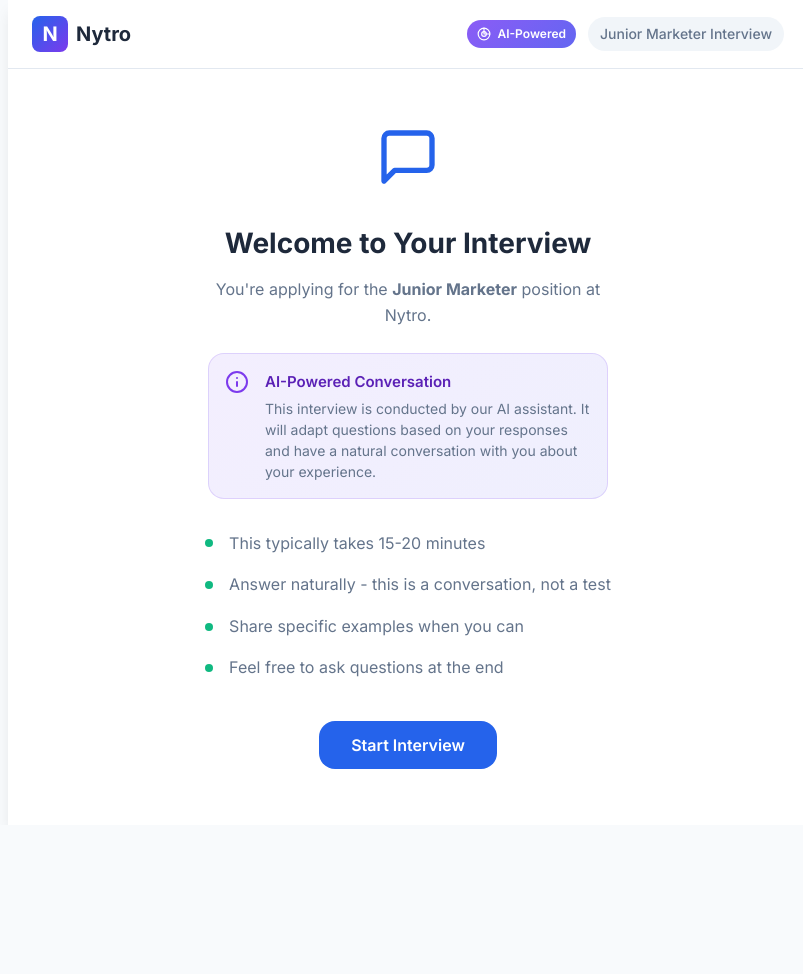
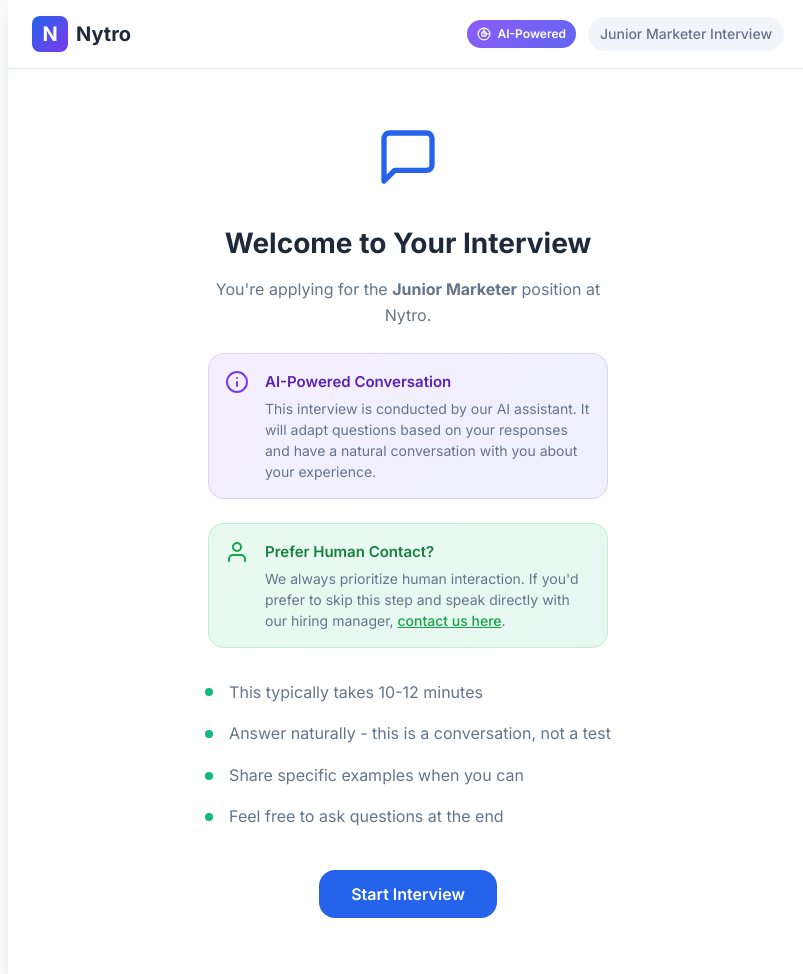
Before and after one commit to berteloot/Nytro-ITW, a Flask app: page / in a window 1280 px wide. Shown: the whole page, without its empty margins (232-1035 px from the left). Before the commit the page ends 769 px from the top, so only its background shows below. Run offline with Flask 3, Linux system fonts and the light colour scheme.

Commit message:
Add human contact option on welcome screen
- Add card offering direct contact with hiring manager
- Link to nytromarketing.com/contact
- Update interview duration to 10-12 minutes

```diff
--- a/static/style.css
+++ b/static/style.css
@@ -247,6 +247,46 @@ body {
     font-size: 0.875rem;
     color: var(--text-secondary);
     line-height: 1.5;
+}
+
+.human-option-card {
+    display: flex;
+    gap: 1rem;
+    background: linear-gradient(135deg, rgba(34, 197, 94, 0.1), rgba(16, 185, 129, 0.1));
+    border: 1px solid rgba(34, 197, 94, 0.2);
+    padding: 1rem;
+    border-radius: var(--radius-lg);
+    text-align: left;
+    max-width: 400px;
+    margin-bottom: 1.5rem;
+}
+
+.human-option-icon {
+    color: #16a34a;
+    flex-shrink: 0;
+}
+
+.human-option-content h3 {
+    font-size: 0.9375rem;
+    font-weight: 600;
+    margin-bottom: 0.25rem;
+    color: #15803d;
+}
+
+.human-option-content p {
+    font-size: 0.875rem;
+    color: var(--text-secondary);
+    line-height: 1.5;
+}
+
+.human-option-content a {
+    color: #16a34a;
+    text-decoration: underline;
+    font-weight: 500;
+}
+
+.human-option-content a:hover {
+    color: #15803d;
 }
 
 .welcome-list {
--- a/templates/index.html
+++ b/templates/index.html
@@ -78,8 +78,21 @@
                     </div>
                 </div>
 
+                <div class="human-option-card">
+                    <div class="human-option-icon">
+                        <svg xmlns="http://www.w3.org/2000/svg" width="24" height="24" viewBox="0 0 24 24" fill="none" stroke="currentColor" stroke-width="2" stroke-linecap="round" stroke-linejoin="round">
+                            <path d="M20 21v-2a4 4 0 0 0-4-4H8a4 4 0 0 0-4 4v2"></path>
+                            <circle cx="12" cy="7" r="4"></circle>
+                        </svg>
+                    </div>
+                    <div class="human-option-content">
+                        <h3>Prefer Human Contact?</h3>
+                        <p>We always prioritize human interaction. If you'd prefer to skip this step and speak directly with our hiring manager, <a href="https://www.nytromarketing.com/contact" target="_blank" rel="noopener">contact us here</a>.</p>
+                    </div>
+                </div>
+
                 <ul class="welcome-list">
-                    <li>This typically takes 15-20 minutes</li>
+                    <li>This typically takes 10-12 minutes</li>
                     <li>Answer naturally - this is a conversation, not a test</li>
                     <li>Share specific examples when you can</li>
                     <li>Feel free to ask questions at the end</li>
```
